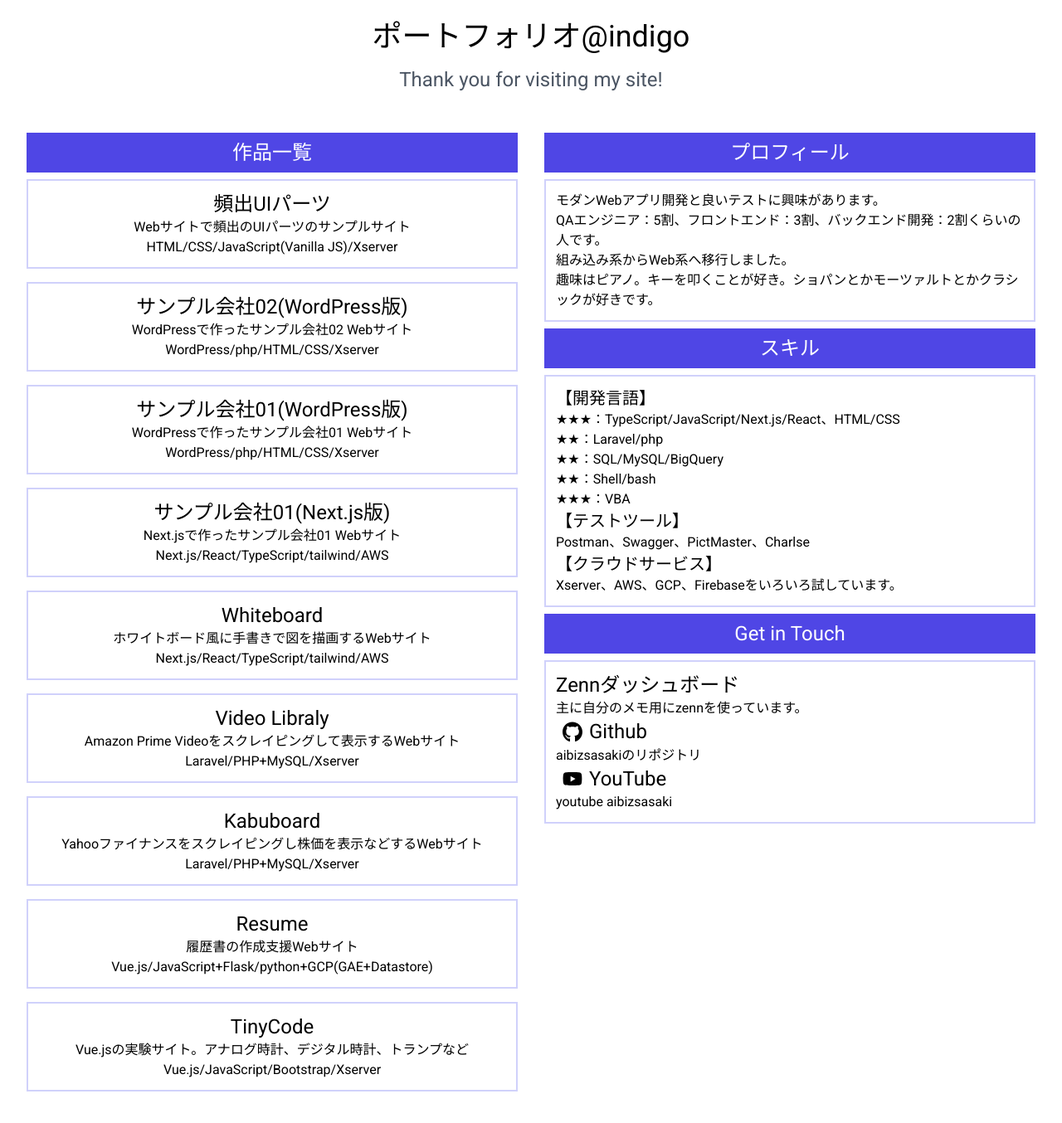
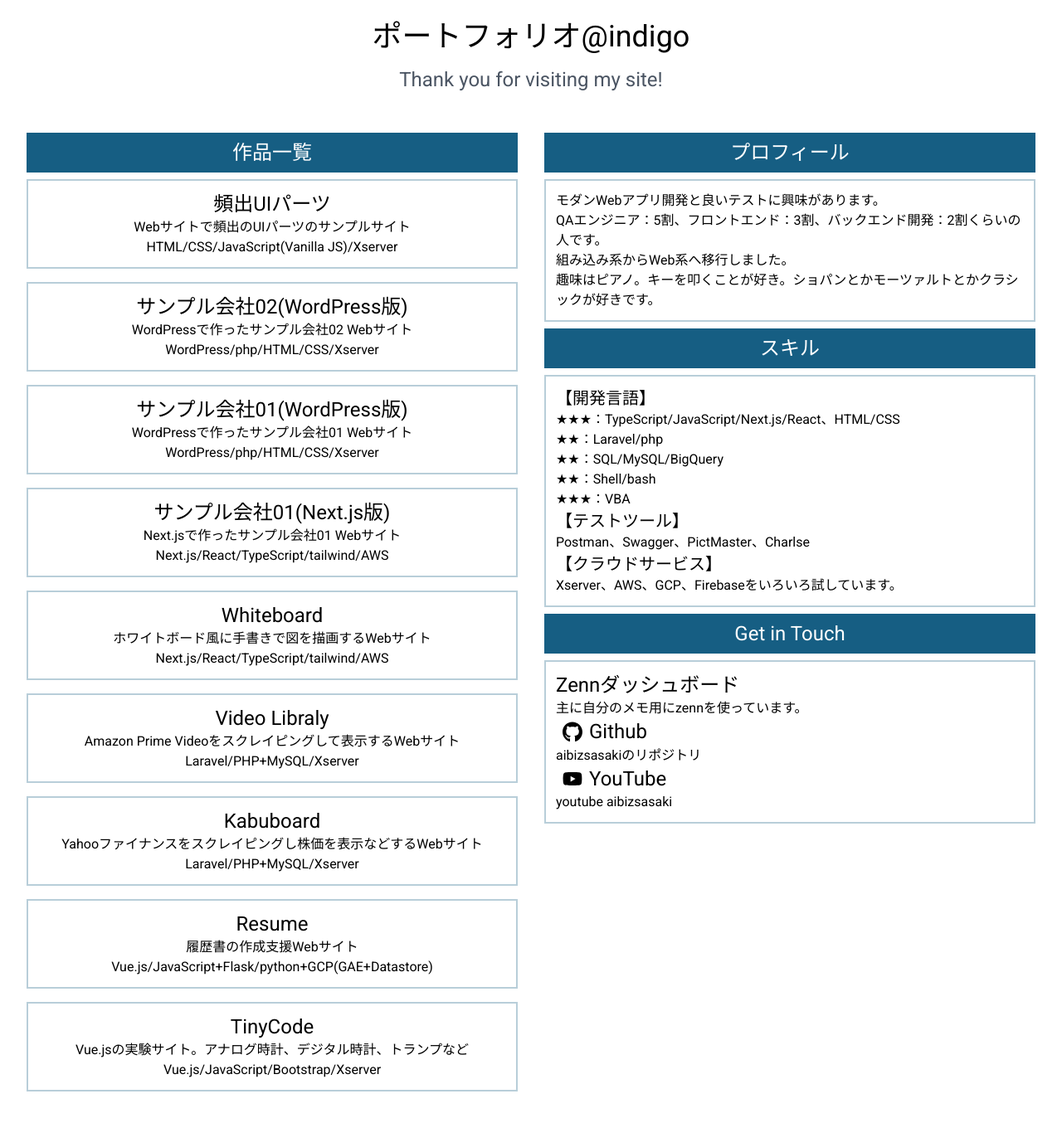
Before and after one commit to indigo165e83/my-works-v2, a Next.js app: page / in a window 1280 px wide. Shown: the whole page at 83% size. Built offline with nearby package versions, Linux system fonts and the light colour scheme.

Commit message:
テーマカラーを変更

```diff
--- a/src/components/left-sideber.tsx
+++ b/src/components/left-sideber.tsx
@@ -1,11 +1,11 @@
 export default function LeftSidebar() {
   return (
     <div className="flex flex-col">
-      <h1 className="text-2xl text-center bg-indigo-600 text-white p-2">
+      <h1 className="text-2xl text-center bg-[#165e83] text-white p-2">
         作品一覧
       </h1>
 
-      <h1 className="text-center border-2 border-indigo-500/30 p-3 my-2">
+      <h1 className="text-center border-2 border-[#165e83]/30 p-3 my-2">
         <a
           className="text-2xl hover:text-indigo-300"
           href="https://ui-parts.0gravity0.com/"
@@ -17,7 +17,7 @@
         <p>HTML/CSS/JavaScript(Vanilla JS)/Xserver</p>
       </h1>
 
-      <h1 className="text-center border-2 border-indigo-500/30 p-3 my-2">
+      <h1 className="text-center border-2 border-[#165e83]/30 p-3 my-2">
         <a
           className="text-2xl hover:text-indigo-300"
           href="https://0gravity0.com/xs-wp-company02/"
@@ -29,7 +29,7 @@
         <p>WordPress/php/HTML/CSS/Xserver</p>
       </h1>
 
-      <h1 className="text-center border-2 border-indigo-500/30 p-3 my-2">
+      <h1 className="text-center border-2 border-[#165e83]/30 p-3 my-2">
         <a
           className="text-2xl hover:text-indigo-300"
           href="https://0gravity0.com/xs-wp-company01/"
@@ -41,7 +41,7 @@
         <p>WordPress/php/HTML/CSS/Xserver</p>
       </h1>
 
-      <h1 className="text-center border-2 border-indigo-500/30 p-3 my-2">
+      <h1 className="text-center border-2 border-[#165e83]/30 p-3 my-2">
         <a
           className="text-2xl hover:text-indigo-300"
           href="https://njs-sample-company01.0gravity0.com/"
@@ -53,7 +53,7 @@
         <p>Next.js/React/TypeScript/tailwind/AWS</p>
       </h1>
 
-      <h1 className="text-center border-2 border-indigo-500/30 p-3 my-2">
+      <h1 className="text-center border-2 border-[#165e83]/30 p-3 my-2">
         <a
           className="text-2xl hover:text-indigo-300"
           href="https://whiteboard.aislaboratory.com/"
@@ -65,7 +65,7 @@
         <p>Next.js/React/TypeScript/tailwind/AWS</p>
       </h1>
 
-      <h1 className="text-center border-2 border-indigo-500/30 p-3 my-2">
+      <h1 className="text-center border-2 border-[#165e83]/30 p-3 my-2">
         <a
           className="text-2xl hover:text-indigo-300"
           href="https://videolibrary.0gravity0.com/"
@@ -77,7 +77,7 @@
         <p>Laravel/PHP+MySQL/Xserver</p>
       </h1>
 
-      <h1 className="text-center border-2 border-indigo-500/30 p-3 my-2">
+      <h1 className="text-center border-2 border-[#165e83]/30 p-3 my-2">
         <a
           className="text-2xl hover:text-indigo-300"
           href="https://kabuboard2.0gravity0.com/"
@@ -89,7 +89,7 @@
         <p>Laravel/PHP+MySQL/Xserver</p>
       </h1>
 
-      <h1 className="text-center border-2 border-indigo-500/30 p-3 my-2">
+      <h1 className="text-center border-2 border-[#165e83]/30 p-3 my-2">
         <a
           className="text-2xl hover:text-indigo-300"
           href="https://resume-0gravity.an.r.appspot.com/"
@@ -101,7 +101,7 @@
         <p>Vue.js/JavaScript+Flask/python+GCP(GAE+Datastore)</p>
       </h1>
 
-      <h1 className="text-center border-2 border-indigo-500/30 p-3 my-2">
+      <h1 className="text-center border-2 border-[#165e83]/30 p-3 my-2">
         <a
           className="text-2xl hover:text-indigo-300"
           href="https://tiny-code.0gravity0.com/"
--- a/src/components/right-sidebar.tsx
+++ b/src/components/right-sidebar.tsx
@@ -3,20 +3,20 @@
 export default function RightSidebar() {
   return (
     <div className="flex flex-col">
-      <h1 className="text-2xl text-center bg-indigo-600 text-white p-2">
+      <h1 className="text-2xl text-center bg-[#165e83] text-white p-2">
         プロフィール
       </h1>
-      <h1 className="border-2 border-indigo-500/30 p-3 my-2">
+      <h1 className="border-2 border-[#165e83]/30 p-3 my-2">
         <p>モダンWebアプリ開発と良いテストに興味があります。</p>
         <p>QAエンジニア：5割、フロントエンド：3割、バックエンド開発：2割くらいの人です。</p>
         <p>組み込み系からWeb系へ移行しました。</p>
         <p>趣味はピアノ。キーを叩くことが好き。ショパンとかモーツァルトとかクラシックが好きです。</p>
       </h1>
 
-      <h1 className="text-2xl text-center bg-indigo-600 text-white p-2">
+      <h1 className="text-2xl text-center bg-[#165e83] text-white p-2">
         スキル
       </h1>
-      <h1 className="border-2 border-indigo-500/30 p-3 my-2">
+      <h1 className="border-2 border-[#165e83]/30 p-3 my-2">
         <p className="text-xl">【開発言語】</p>
         <p>★★★：TypeScript/JavaScript/Next.js/React、HTML/CSS</p>
         <p>★★：Laravel/php</p>
@@ -29,10 +29,10 @@
         <p>Xserver、AWS、GCP、Firebaseをいろいろ試しています。</p>
       </h1>
 
-      <h1 className="text-2xl text-center bg-indigo-600 text-white p-2">
+      <h1 className="text-2xl text-center bg-[#165e83] text-white p-2">
         Get in Touch
       </h1>
-      <h1 className="border-2 border-indigo-500/30 p-3 my-2">
+      <h1 className="border-2 border-[#165e83]/30 p-3 my-2">
         <a
           className="text-2xl hover:text-indigo-300"
           href="https://zenn.dev/aibiz20sasaki"
```
